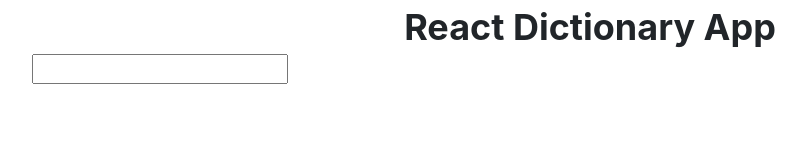
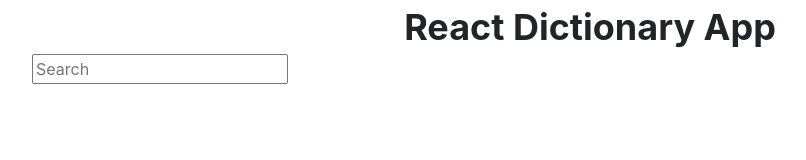
Before and after one commit to LavRed/dictionary-project, a React (Create React App) app: page / in a window 1280 px wide. Shown: the top 160 px of the page, without its empty margins (50-856 px from the left). Built offline with nearby package versions, Linux system fonts and the light colour scheme.

Commit message:
added axios for the dictionary api call
https://dictionaryapi.dev/  api in use.

```diff
--- a/package.json
+++ b/package.json
@@ -6,6 +6,7 @@
     "@testing-library/jest-dom": "^5.16.1",
     "@testing-library/react": "^12.1.2",
     "@testing-library/user-event": "^13.5.0",
+    "axios": "^0.25.0",
     "react": "^17.0.2",
     "react-dom": "^17.0.2",
     "react-scripts": "5.0.0",
--- a/src/Dictionary.js
+++ b/src/Dictionary.js
@@ -1,12 +1,21 @@
 import React, { useState } from "react";
+import axios from "axios";
+import "./Dictionary.css";
 
 export default function Dictionary() {
     let [keyword, setKeyword] = useState("");
 
+    function handleResponse(response) {
+        console.log(response.data);
+    }
+
     function search(event) {
         event.preventDefault();
-        alert(`Searching for ${keyword} definition`);
+
+        let apiUrl = `https://api.dictionaryapi.dev/api/v2/entries/en/${keyword}`;
+        axios.get(apiUrl).then(handleResponse);
     }
+
 
     function handleChange(event) {
         setKeyword(event.target.value);
@@ -15,7 +24,7 @@
     return (
         <div className="Dictionary">
             <form onSubmit={search}>
-                <input type="search" onChange={handleChange} />
+                <input type="search" onChange={handleChange} placeholder="Search" />
             </form>
         </div>
     );
```
Also changed, not shown: 1 other file (tests, documents, lock files or other folders).
